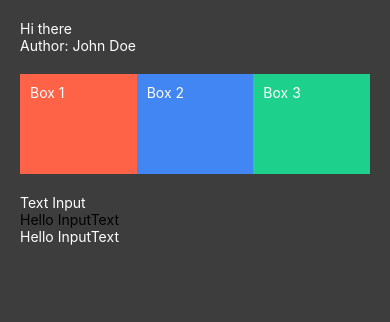
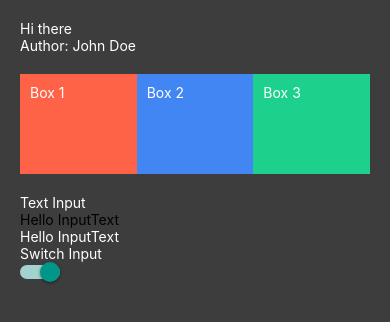
Before and after one commit to javco/react-native-sandbox, a React Native app: screen / in a window 390 px wide. Shown: the top 322 px of the page. Built offline with nearby package versions, Linux system fonts and the light colour scheme.

Commit message:
switch input

```diff
--- a/app/components/HelloWorld/HelloWorld.js
+++ b/app/components/HelloWorld/HelloWorld.js
@@ -6,7 +6,8 @@ import {
   StyleSheet,
   TouchableHighlight,
   TouchableOpacity,
-  TextInput
+  TextInput,
+  Switch
 } from 'react-native';
 
 export default class HelloWorld extends Component {
@@ -19,6 +20,7 @@ export default class HelloWorld extends Component {
      showName: true,
      message: this.props.message,
      textValue: 'Hello InputText',
+     switchValue: true,
    }
   }
 
@@ -43,6 +45,12 @@ export default class HelloWorld extends Component {
 
   onSubmit1(){
     console.log('Input submitted')
+  }
+
+  changeSwitchValue(value){
+    this.setState({
+      switchValue: value,
+    });
   }
 
   render() {
@@ -94,6 +102,14 @@ export default class HelloWorld extends Component {
         <Text style={styles.myText}>
           {this.state.textValue}
         </Text>
+        <View>
+          <Text style={styles.myText}>
+            Switch Input
+          </Text>
+          <Switch
+            value={this.state.switchValue}
+            onValueChange={ (value) => this.changeSwitchValue(value) } />
+        </View>
       </View>
     );
   }
```
